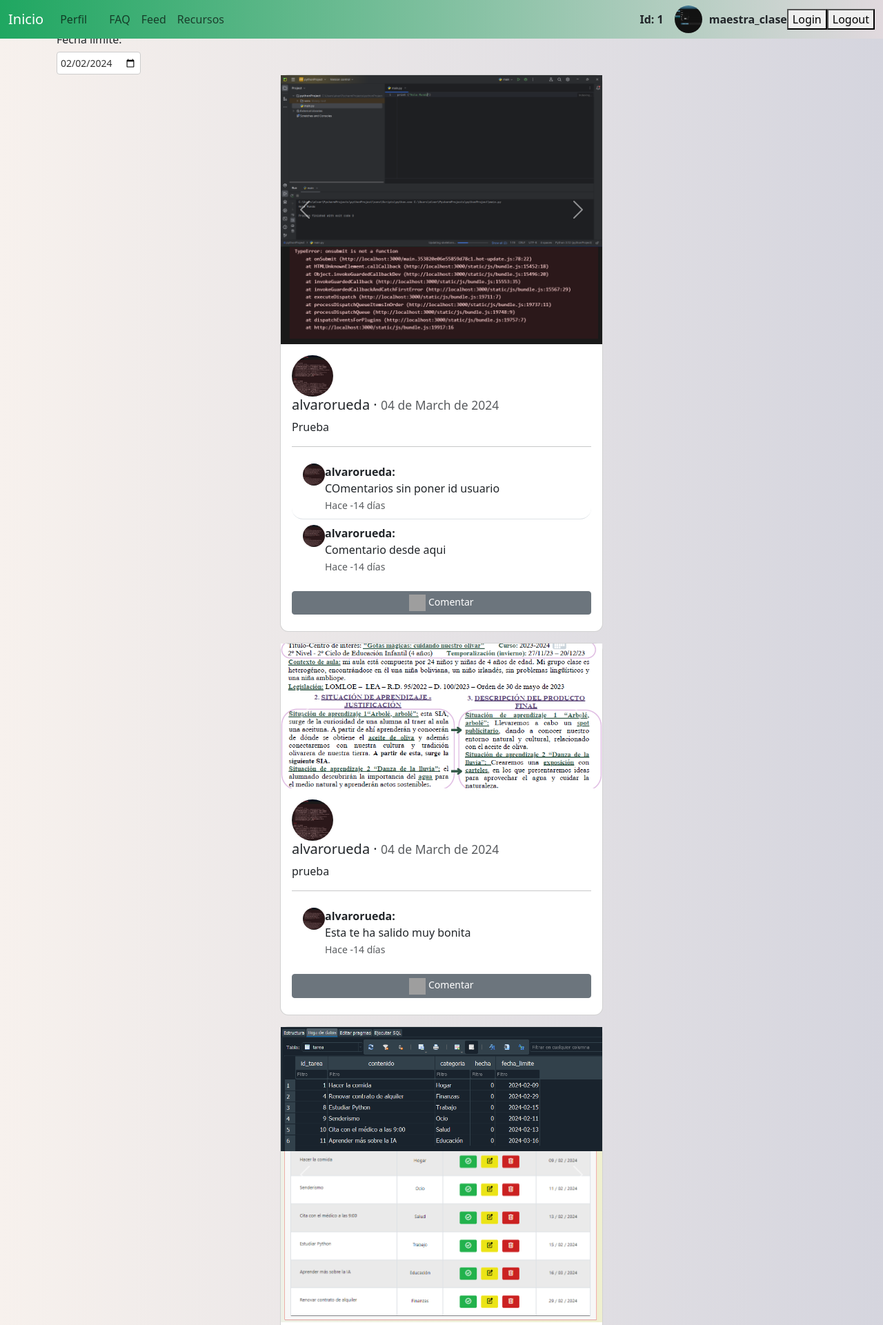
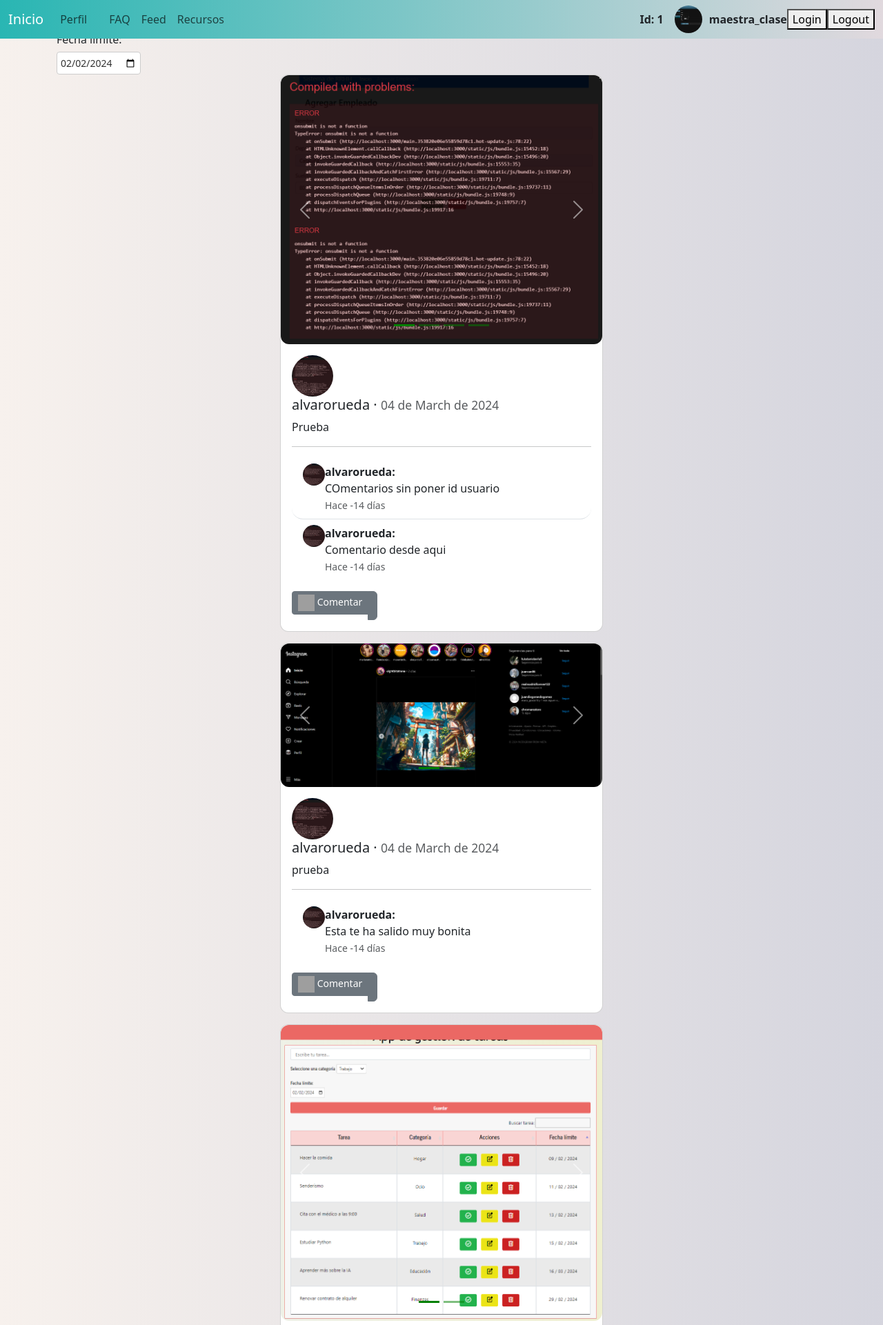
Before and after one commit to alvarors94/TeachGram, a Django app: page /feed in a window 1280 px wide. Shown: the top 1921 px of the page at 69% size. Run offline with Django 5.2, Linux system fonts and the light colour scheme; a user stored in the database is signed in; data comes from the database, SQL or seed files in the repository; both versions use the stored data as it was after the commit; parts of the project's set-up code (start-up, migrations or seed data) failed here and were passed over; grey boxes are pictures that could not be loaded.

Commit message:
Mejoramos el área de perfil, donde se pueden ver las publiaciones y hacemos que a la hora de comentar una publiación no nos lleve a otra página

```diff
--- a/libreria/templates/perfil/feed.html
+++ b/libreria/templates/perfil/feed.html
@@ -22,20 +22,26 @@
         content: none;
     }
 </style>
+
+
+
 {% for publicacion in publicaciones %}
 <div class="d-flex justify-content-center">
     <div class="card mb-3" style="width: 468px; border-radius: 12px">
+        {% if publicacion.imagenes.count > 1 %}
         <div id="carouselExampleControls_{{ publicacion.id }}" class="carousel slide" data-bs-ride="false">
-            <div class="carousel-inner">
-                {% for imagen in imagenes %}
-                    {% if imagen.publicacion_id == publicacion.id %}
-                        <div class="carousel-item active">
-                            <img class="d-block w-100" src="{{ imagen.imagen.url }}" alt="Slide">
-                        </div>
-                    {% endif %}
+            <div class="carousel-indicators">
+                {% for imagen in publicacion.imagenes.all %}
+                    <button type="button" class="carousel-indicator {% if forloop.first %}active{% endif %}" data-bs-target="#carouselExampleControls_{{ publicacion.id }}" data-bs-slide-to="{{ forloop.counter0 }}" aria-label="Slide {{ forloop.counter }}"></button>
                 {% endfor %}
             </div>
-            {% if publicacion.imagenes.count > 1 %}
+            <div class="carousel-inner">
+                {% for imagen in publicacion.imagenes.all %}
+                    <div class="carousel-item {% if forloop.first %} active {% endif %}">
+                        <img class="d-block w-100" src="{{ imagen.imagen.url }}" style=" border-radius: 12px">
+                    </div>
+                {% endfor %}
+            </div>
             <button class="carousel-control-prev" type="button" data-bs-target="#carouselExampleControls_{{ publicacion.id }}" data-bs-slide="prev">
                 <span class="carousel-control-prev-icon" aria-hidden="true"></span>
                 <span class="visually-hidden">Previous</span>
@@ -44,8 +50,14 @@
                 <span class="carousel-control-next-icon" aria-hidden="true"></span>
                 <span class="visually-hidden">Next</span>
             </button>
-            {% endif %}
-    </div>
+        </div>
+        {% else %}
+            {% for imagen in publicacion.imagenes.all %}
+                {% if forloop.first %}
+                    <img class="d-block w-100" src="{{ imagen.imagen.url }}" alt="Slide">
+                {% endif %}
+            {% endfor %}
+        {% endif %}
         <div class="card-body">
             {% for perfil in perfiles %}
             {% if perfil.username_id == publicacion.user_id %}
@@ -110,10 +122,26 @@
             </ul>
             <div class="row mt-3">
                 <div class="col">
-                    <a class="btn btn-secondary btn-sm w-100 mb-2" href="{% url 'agregar_comentario' publicacion.id %}" role="button">
-                        <img width="24" height="24" src="https://img.icons8.com/cotton/64/000000/speech-bubble-with-dots.png" alt="speech-bubble-with-dots"/>
-                        Comentar
-                    </a>
+                    <form method="post" action="{% url 'agregar_comentario' publicacion.id %}">
+                    {% csrf_token %}
+                    <div class="btn-group">
+                        <button type="submit" class="btn btn-secondary btn-sm w-100 mb-2">
+                            <img width="24" height="24" src="https://img.icons8.com/cotton/64/000000/speech-bubble-with-dots.png" alt="speech-bubble-with-dots"/>
+                            Comentar
+                        </button>
+                        <button class="btn btn-secondary dropdown-toggle dropdown-toggle-split" type="button" data-bs-toggle="dropdown" data-bs-auto-close="true" aria-expanded="false"></button>
+                        <ul class="dropdown-menu" style="width: 500px; ">
+                            <li>
+                                <div class="p-3">
+                                    <div class="form-group">
+                                        <input class="form-control" id="inputdefault" name="comentario" type="text" style="width: 460px; max-width: 100%; overflow-x: auto;" placeholder="Escribe tu comentario aquí...">
+                                    </div>
+                                    <button type="submit" class="btn btn-success btn-sm mt-2">Enviar comentario</button>
+                                </div>
+                            </li>
+                        </ul>
+                    </div>
+                </form>
                 </div>
                 {% if publicacion.user_id == user.id %}
                 <div class="col">
--- a/libreria/views.py
+++ b/libreria/views.py
@@ -181,20 +181,24 @@
     usuario = User.objects.get(username=username)
     # Filtrar las publicaciones por el usuario
     publicaciones = Publicacion.objects.filter(user_id=usuario.id)
+    imagenes = Imagen.objects.all()
+    for publicacion in publicaciones:
+        publicacion.fecha_publicacion=publicacion.fecha_publicacion.strftime("%d de %B de %Y")
 
-    return render(request, "perfil/ver_perfil.html", {"perfil_usuario":perfil_usuario,"publicaciones": publicaciones, "perfiles": perfiles, "usuario": usuario})
+    return render(request, "perfil/ver_perfil.html", {"perfil_usuario":perfil_usuario,"publicaciones": publicaciones, "perfiles": perfiles, "usuario": usuario, "imagenes": imagenes})
 
 def agregar_comentario(request, id):
-    publicacion = Publicacion.objects.get(id=id)
-    form_comentario = ComentarioForm(request.POST)  # Initialize the form
     if request.method == 'POST':
+        publicacion = Publicacion.objects.get(id=id)
+        form_comentario = ComentarioForm(request.POST)
         if form_comentario.is_valid():
             comentario = form_comentario.save(commit=False)
-            comentario.publicacion_id = publicacion.id
-            comentario.user_id = request.user.id
+            comentario.publicacion = publicacion
+            comentario.user = request.user
             comentario.save()
             return redirect("feed")
-    return render(request, "perfil/agregar_comentario.html", {"form_comentario": form_comentario, "publicacion": publicacion,'perfiles': perfiles})
+    # Si el método de solicitud no es POST o si hay errores en el formulario, simplemente redirige de nuevo a la página de feed
+    return redirect("feed")
 
 def recursos(request):
     perfil_usuario = Perfil.objects.get(username_id=request.user.id)
--- a/static/main.css
+++ b/static/main.css
@@ -1,7 +1,7 @@
 
 .mi-navbar {
   width: 100%;
-  background: linear-gradient(to right, #1fa761, #e1d9de);
+  background: linear-gradient(to right, #29b6b3, #e1d9de);
   margin-bottom: 20px; /* Aumenta el margen inferior */
 }
 
@@ -25,6 +25,10 @@
 
 .my-dropdown-toggle::after {
   content: none;
+}
+
+.carousel-indicators .carousel-indicator {
+  background-color: green
 }
 
 
```
Also changed, not shown: libreria/templates/perfil/ver_perfil.html (+26 -5 lines), publicaciones/Captura_de_pantalla_2023-11-24_175824_DquIvF2.png (added), publicaciones/Captura_de_pantalla_2023-11-27_165458_jp7hAMo.png (added), publicaciones/Captura_de_pantalla_2023-11-27_165655.png (added), publicaciones/Captura_de_pantalla_2023-11-27_165847.png (added), teachgram.db.
